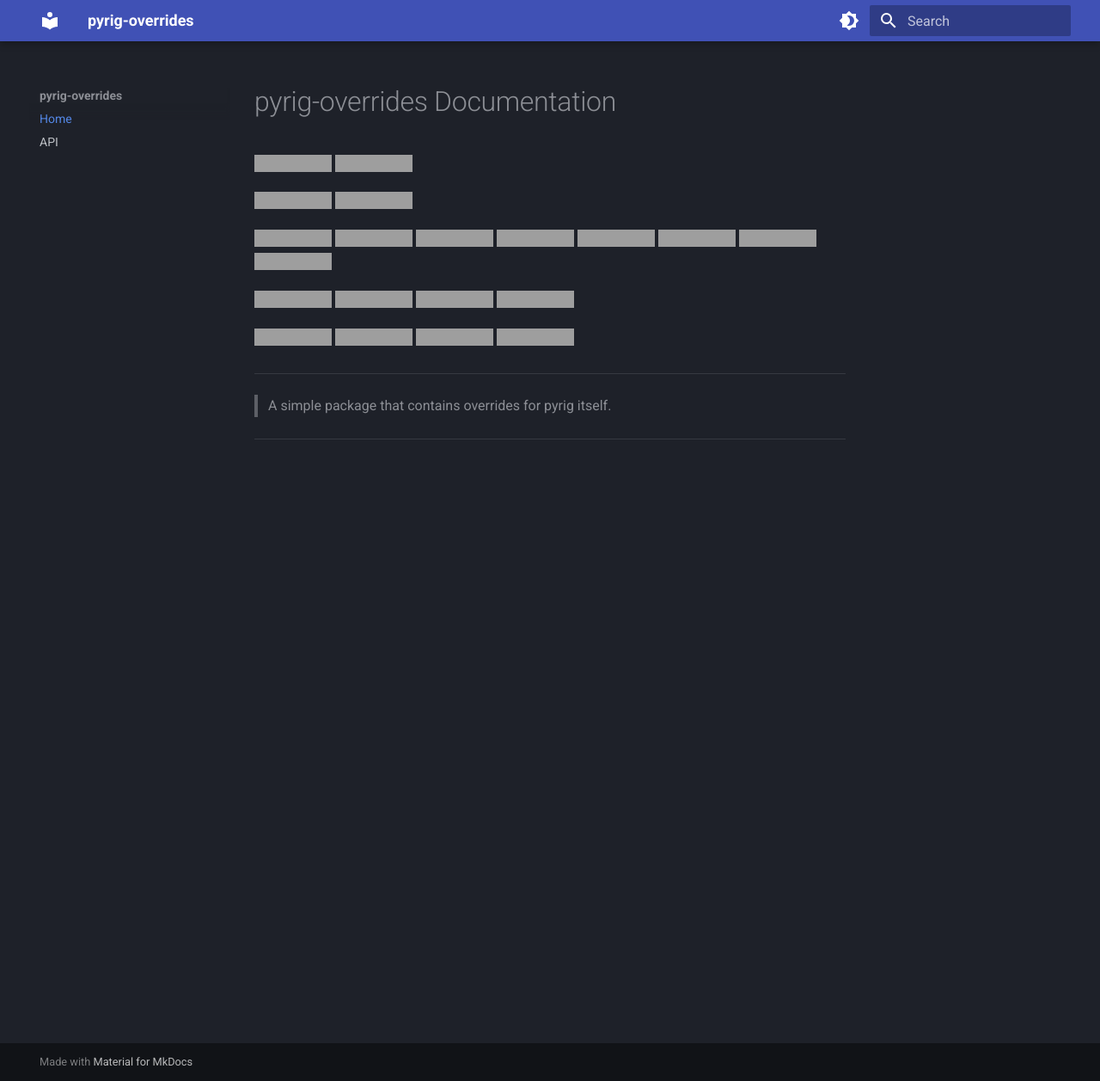
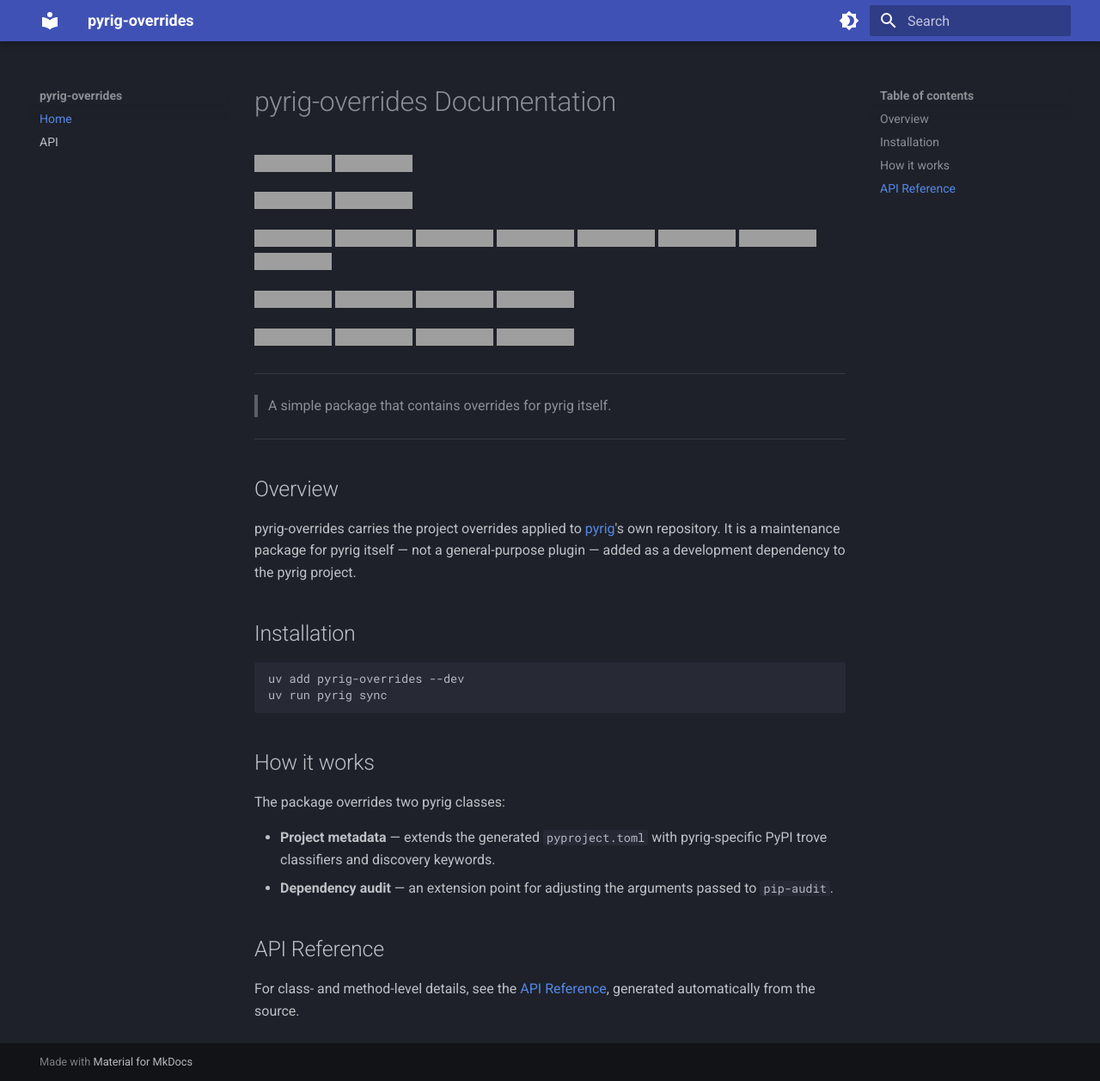
Before and after one commit to Winipedia/pyrig-overrides, an MkDocs documentation site: the page built from docs/index.md, in a window 1280 px wide and 1257 px high. Shown: the whole window at 86% size. Built offline with MkDocs 1.6.1 and Material for MkDocs 9.7.7, drawn with Linux system fonts in a browser that asks for light colours; grey boxes are pictures that could not be loaded.

Commit message:
docs and docstr fixes

````diff
--- a/docs/index.md
+++ b/docs/index.md
@@ -31,3 +31,31 @@
 > A simple package that contains overrides for pyrig itself.
 
 ---
+
+## Overview
+
+pyrig-overrides carries the project overrides applied to
+[pyrig](https://github.com/Winipedia/pyrig)'s own repository. It is a maintenance
+package for pyrig itself — not a general-purpose plugin — added as a development
+dependency to the pyrig project.
+
+## Installation
+
+```bash
+uv add pyrig-overrides --dev
+uv run pyrig sync
+```
+
+## How it works
+
+The package overrides two pyrig classes:
+
+- **Project metadata** — extends the generated `pyproject.toml` with
+  pyrig-specific PyPI trove classifiers and discovery keywords.
+- **Dependency audit** — an extension point for adjusting the arguments passed
+  to `pip-audit`.
+
+## API Reference
+
+For class- and method-level details, see the [API Reference](api.md), generated
+automatically from the source.
--- a/pyproject.toml
+++ b/pyproject.toml
@@ -1,6 +1,6 @@
 [project]
 name = "pyrig-overrides"
-version = "2.16.0"
+version = "2.17.0"
 description = "A simple package that contains overrides for pyrig itself."
 readme = "README.md"
 requires-python = ">=3.12"
````
Also changed, not shown: README.md (+19 -0 lines), 1 other file.
